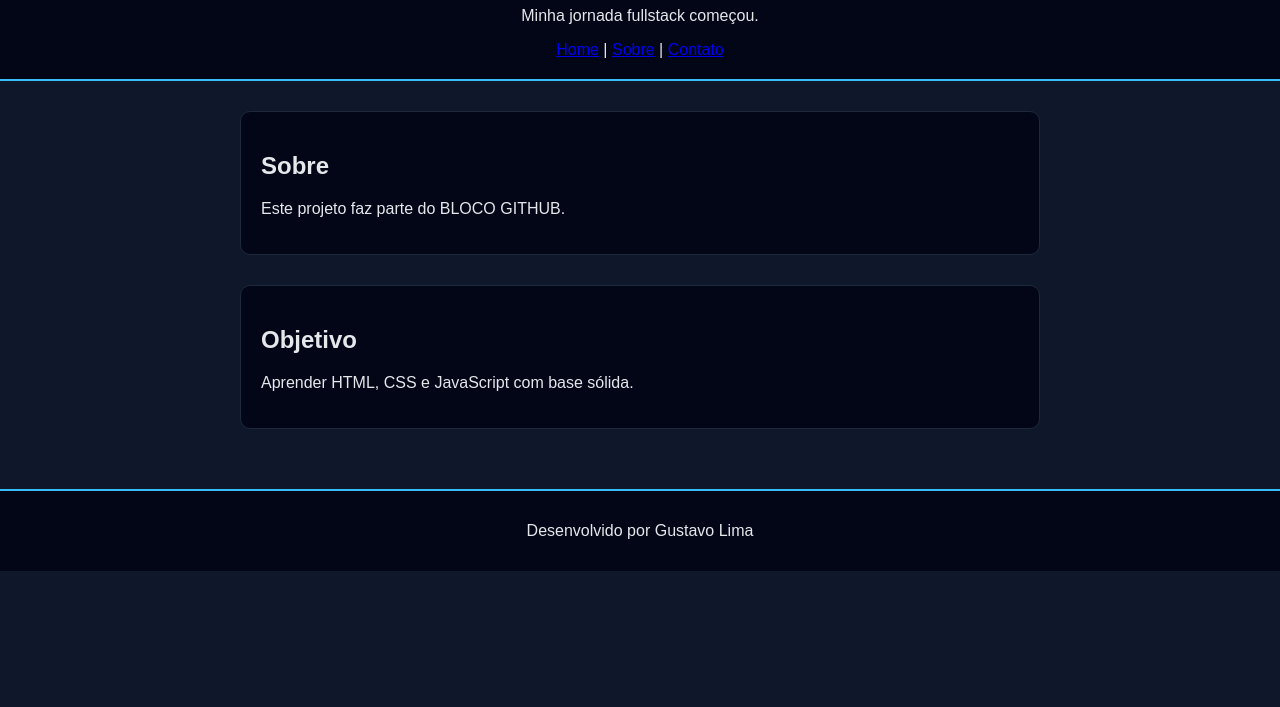
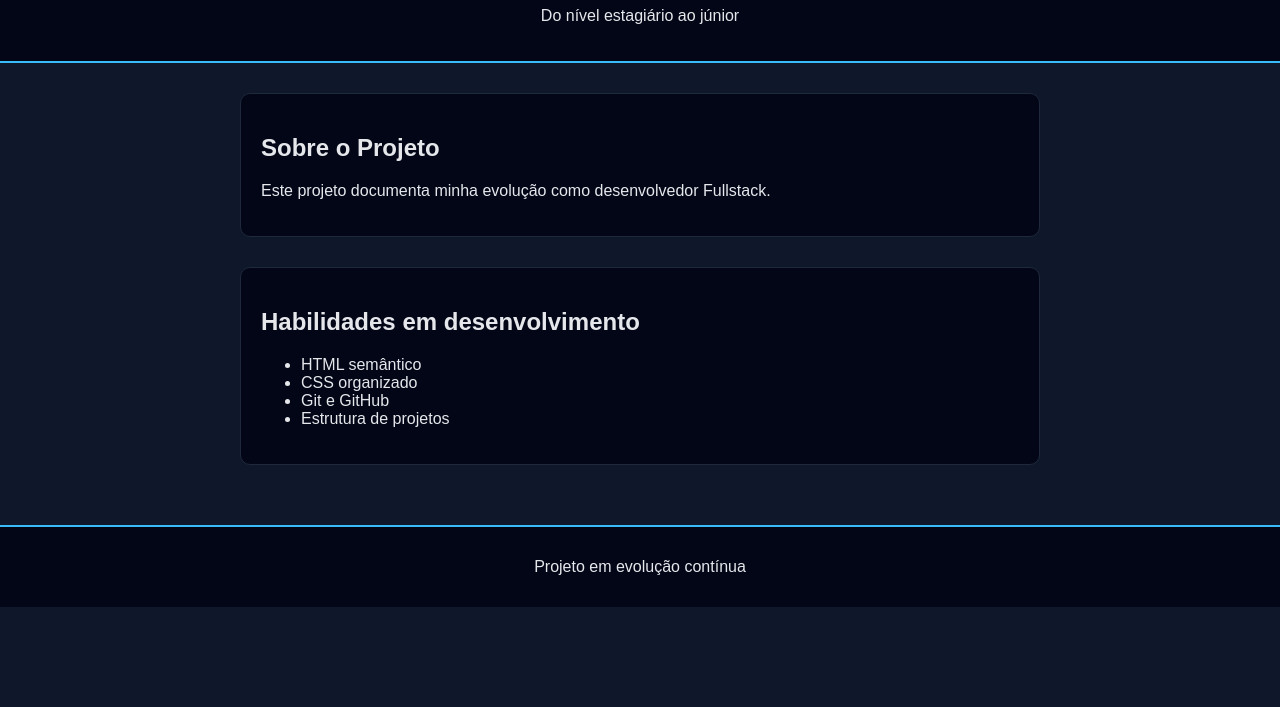
Before and after one commit to GustaDantas-Dev/frontend-fundamentals, a plain HTML site: page index.html in a window 1280 px wide. Shown: the part 93-800 px from the top of the page. Drawn offline with Linux system fonts and the light colour scheme.

Commit message:
feat: improve HTML structure and content

```diff
--- a/index.html
+++ b/index.html
@@ -1,37 +1,39 @@
 <!DOCTYPE html>
-<html lang="pt-BR">
+<html lang="pt-br">
 <head>
     <meta charset="UTF-8">
     <title>Frontend Fundamentals</title>
     <link rel="stylesheet" href="style.css">
 </head>
+
 <body>
 
 <header>
-    <h1>Frontend Fundamentals</h1>
-    <p>Minha jornada fullstack começou.</p>
-
-    <nav>
-  <a href="#">Home</a> |
-  <a href="#">Sobre</a> |
-  <a href="#">Contato</a>
-</nav>
+    <h1>Minha Jornada Fullstack</h1>
+    <p>Do nível estagiário ao júnior</p>
 </header>
 
 <main>
+
 <section>
-      <h2>Sobre</h2>
-      <p>Este projeto faz parte do BLOCO GITHUB.</p>
+    <h2>Sobre o Projeto</h2>
+    <p>Este projeto documenta minha evolução como desenvolvedor Fullstack.</p>
 </section>
 
 <section>
-      <h2>Objetivo</h2>
-      <p>Aprender HTML, CSS e JavaScript com base sólida.</p>
+    <h2>Habilidades em desenvolvimento</h2>
+    <ul>
+        <li>HTML semântico</li>
+        <li>CSS organizado</li>
+        <li>Git e GitHub</li>
+        <li>Estrutura de projetos</li>
+    </ul>
 </section>
+
 </main>
 
 <footer>
-    <p>Desenvolvido por Gustavo Lima</p>
+    <p>Projeto em evolução contínua</p>
 </footer>
 
 </body>
```
Lines whose indentation alone changed are shown as unchanged.
